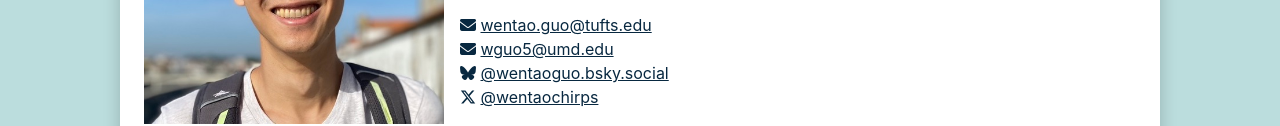
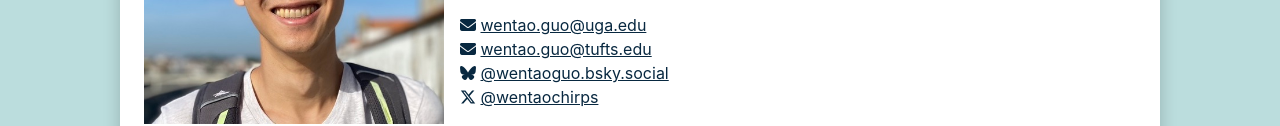
Before and after one commit to oatnewguo/personal-website, an Eleventy site: page content/index.njk in a window 1280 px wide. Shown: the part 273-399 px from the top of the page. Built offline with nearby package versions, Linux system fonts and the light colour scheme; Eleventy itself is replaced by a stand-in of ours; files that its build step writes are made by us from their sources.

Commit message:
update contact info

```diff
--- a/content/index.njk
+++ b/content/index.njk
@@ -15,8 +15,8 @@ numNewPubs: 4
     <p class="affiliation">Assistant professor @ University of Georgia</p>
     <p class="detail">starting Fall 2027</p>
 
+    <p class="contact"><a href="mailto:wentao.guo@uga.edu" target="_blank" style="text-decoration: none;"><i class="fa-solid fa-envelope"></i> <span style="text-decoration: underline;">wentao.guo@uga.edu</span></a></p>
     <p class="contact"><a href="mailto:wentao.guo@tufts.edu" target="_blank" style="text-decoration: none;"><i class="fa-solid fa-envelope"></i> <span style="text-decoration: underline;">wentao.guo@tufts.edu</span></a></p>
-    <p class="contact"><a href="mailto:wguo5@umd.edu" target="_blank" style="text-decoration: none;"><i class="fa-solid fa-envelope"></i> <span style="text-decoration: underline;">wguo5@umd.edu</span></a></p>
     <p class="contact"><a href="https://bsky.app/profile/wentaoguo.bsky.social" target="_blank" style="text-decoration: none;"><i class="fa-brands fa-bluesky"></i> <span style="text-decoration: underline;">@wentaoguo.bsky.social</span></a></p>
     <p class="contact"><a href="https://x.com/wentaochirps" target="_blank" style="text-decoration: none;"><i class="fa-brands fa-x-twitter"></i> <span style="text-decoration: underline;">@wentaochirps</span></a></p>
   </div>
```
